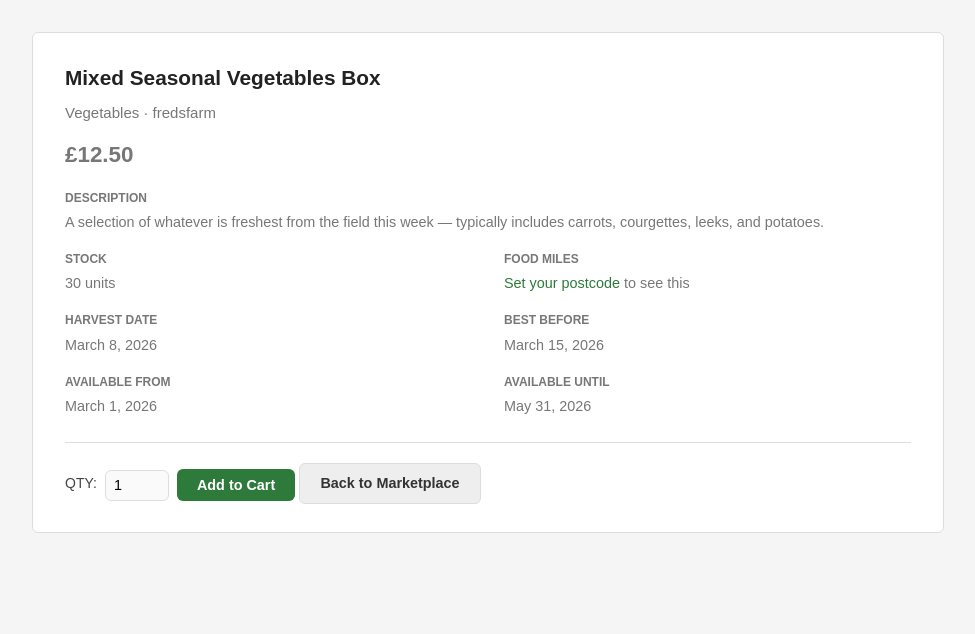
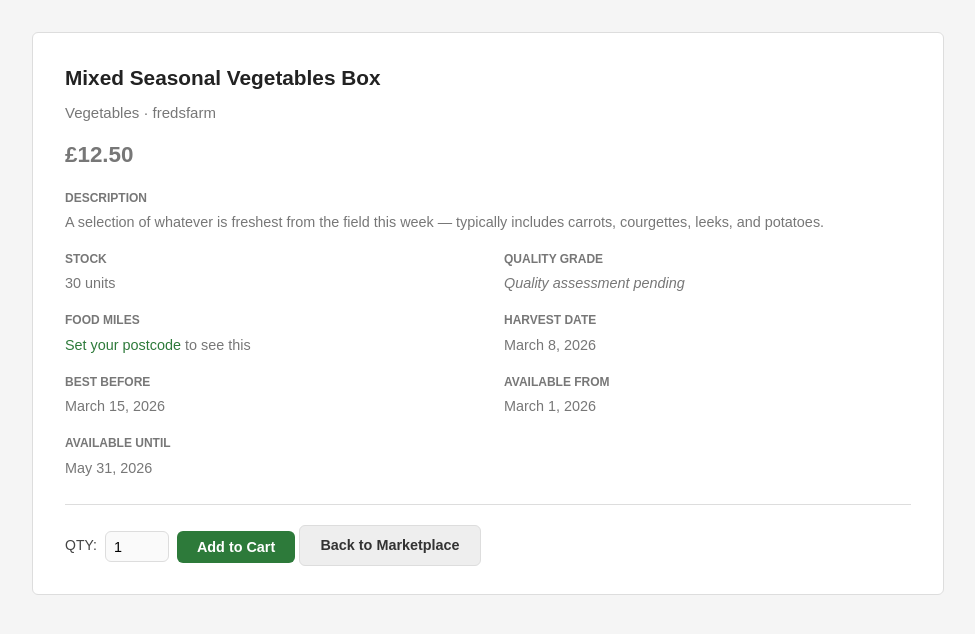
Before and after one commit to calwjones/DESD, a Django app: page /products/1/ in a window 1280 px wide. Shown: the part 52-686 px from the top of the page, without its empty margins (152-1127 px from the left). Run offline with Django 5.2, Linux system fonts and the light colour scheme; a user stored in the database is signed in; data comes from the database, SQL or seed files in the repository; parts of the project's set-up code (start-up, migrations or seed data) failed here and were passed over.

Commit message:
add product image upload and quality grading UI placeholder

```diff
--- a/marketplace/settings.py
+++ b/marketplace/settings.py
@@ -133,6 +133,10 @@ USE_TZ = True
 STATIC_URL = 'static/'
 STATICFILES_DIRS = [BASE_DIR / 'static']
 
+# Media files (uploads)
+MEDIA_URL = '/media/'
+MEDIA_ROOT = BASE_DIR / 'media'
+
 AUTH_USER_MODEL = 'accounts.CustomUser'
 
 LOGIN_URL = '/accounts/login/'
--- a/marketplace/urls.py
+++ b/marketplace/urls.py
@@ -14,6 +14,8 @@ Including another URLconf
     1. Import the include() function: from django.urls import include, path
     2. Add a URL to urlpatterns:  path('blog/', include('blog.urls'))
 """
+from django.conf import settings
+from django.conf.urls.static import static
 from django.contrib import admin
 from django.urls import path, include
 
@@ -28,3 +30,6 @@ urlpatterns = [
     path('dashboard/', views.producer_dashboard_view, name='producer_dashboard'),
     path("orders/", include("orders.urls")),
 ]
+
+if settings.DEBUG:
+    urlpatterns += static(settings.MEDIA_URL, document_root=settings.MEDIA_ROOT)
--- a/products/forms.py
+++ b/products/forms.py
@@ -9,6 +9,7 @@ class ProductForm(forms.ModelForm):
             'name', 'description', 'category', 'price', 'stock_quantity',
             'is_available', 'is_organic', 'allergen_info', 'harvest_date',
             'best_before_date', 'available_from', 'available_until', 'discount_price',
+            'image',
         ]
         widgets = {
             'harvest_date': forms.DateInput(attrs={'type': 'date'}),
--- a/products/models.py
+++ b/products/models.py
@@ -25,6 +25,20 @@ class Product(models.Model):
     available_from = models.DateField(null=True, blank=True)
     available_until = models.DateField(null=True, blank=True)
     discount_price = models.DecimalField(max_digits=8, decimal_places=2, null=True, blank=True)
+    image = models.ImageField(upload_to='products/', blank=True, null=True)
+
+    # AI quality grading (Sprint 3 — AI service will populate these)
+    quality_grade = models.CharField(
+        max_length=1,
+        choices=[('A', 'Grade A'), ('B', 'Grade B'), ('C', 'Grade C')],
+        blank=True,
+        null=True,
+    )
+    quality_color_score = models.IntegerField(blank=True, null=True)
+    quality_size_score = models.IntegerField(blank=True, null=True)
+    quality_ripeness_score = models.IntegerField(blank=True, null=True)
+    quality_assessed_at = models.DateTimeField(blank=True, null=True)
+
     created_at = models.DateTimeField(auto_now_add=True)
 
     def __str__(self):
--- a/products/views.py
+++ b/products/views.py
@@ -23,7 +23,7 @@ def product_add(request):
     if request.user.role != 'producer':
         return redirect('marketplace')
     if request.method == 'POST':
-        form = ProductForm(request.POST)
+        form = ProductForm(request.POST, request.FILES)
         if form.is_valid():
             product = form.save(commit=False)
             product.producer = request.user
@@ -39,7 +39,7 @@ def product_add(request):
 def product_edit(request, pk):
     product = get_object_or_404(Product, pk=pk, producer=request.user)
     if request.method == 'POST':
-        form = ProductForm(request.POST, instance=product)
+        form = ProductForm(request.POST, request.FILES, instance=product)
         if form.is_valid():
             form.save()
             messages.success(request, 'Product updated.')
--- a/requirements.txt
+++ b/requirements.txt
@@ -5,3 +5,4 @@ sqlparse==0.5.5
 tzdata==2025.3
 requests==2.32.5
 stripe
+Pillow>=10.0.0
--- a/static/css/style.css
+++ b/static/css/style.css
@@ -403,3 +403,64 @@ ul.errorlist,
 .detail-item p {
   font-size: 0.9rem;
 }
+
+/* Product images */
+.product-image {
+  margin-bottom: 0.5rem;
+  border-radius: var(--radius);
+  overflow: hidden;
+}
+
+.product-image img {
+  width: 100%;
+  height: 160px;
+  object-fit: cover;
+  display: block;
+}
+
+.product-image-placeholder {
+  width: 100%;
+  height: 160px;
+  background: #f0f0f0;
+  display: flex;
+  align-items: center;
+  justify-content: center;
+  color: var(--muted);
+  font-size: 0.8rem;
+}
+
+/* Quality grading */
+.quality-badge {
+  display: inline-block;
+  padding: 0.15rem 0.5rem;
+  border-radius: 4px;
+  font-weight: 600;
+  font-size: 0.75rem;
+}
+
+.grade-A {
+  background: #dcfce7;
+  color: #166534;
+}
+
+.grade-B {
+  background: #fef3c7;
+  color: #92400e;
+}
+
+.grade-C {
+  background: #fee2e2;
+  color: #991b1b;
+}
+
+.quality-pending {
+  color: var(--muted);
+  font-size: 0.8rem;
+  font-style: italic;
+}
+
+.quality-details {
+  font-size: 0.75rem;
+  color: var(--muted);
+  margin-top: 0.2rem;
+}
--- a/templates/products/product_detail.html
+++ b/templates/products/product_detail.html
@@ -4,6 +4,12 @@
 
 {% block content %}
 <div class="card">
+  {% if product.image %}
+  <div style="margin: -1.75rem -2rem 1.5rem -2rem; overflow: hidden; border-radius: var(--radius) var(--radius) 0 0;">
+    <img src="{{ product.image.url }}" alt="{{ product.name }}" style="width: 100%; max-height: 400px; object-fit: cover; display: block;">
+  </div>
+  {% endif %}
+
   <div style="display:flex; align-items:flex-start; justify-content:space-between; gap:1rem; flex-wrap:wrap;">
     <div>
       <h1>{{ product.name }}</h1>
@@ -36,6 +42,19 @@
     <div class="detail-item">
       <label>Stock</label>
       <p>{{ product.stock_quantity }} units</p>
+    </div>
+    <div class="detail-item">
+      <label>Quality Grade</label>
+      {% if product.quality_grade %}
+        <p><span class="quality-badge grade-{{ product.quality_grade }}">Grade {{ product.quality_grade }}</span></p>
+        {% if product.quality_color_score %}
+        <p class="quality-details">
+          Color {{ product.quality_color_score }}% | Size {{ product.quality_size_score }}% | Ripeness {{ product.quality_ripeness_score }}%
+        </p>
+        {% endif %}
+      {% else %}
+        <p class="quality-pending">Quality assessment pending</p>
+      {% endif %}
     </div>
     {% if food_miles is not None %}
     <div class="detail-item">
--- a/templates/products/product_form.html
+++ b/templates/products/product_form.html
@@ -6,7 +6,7 @@
 <div class="form-wrapper">
   <div class="form-card">
     <h2>{{ action }} Product</h2>
-    <form method="post">
+    <form method="post" enctype="multipart/form-data">
       {% csrf_token %}
       {{ form.as_p }}
       <div class="form-actions">
```
Also changed, not shown: templates/marketplace.html (+13 -0 lines).
